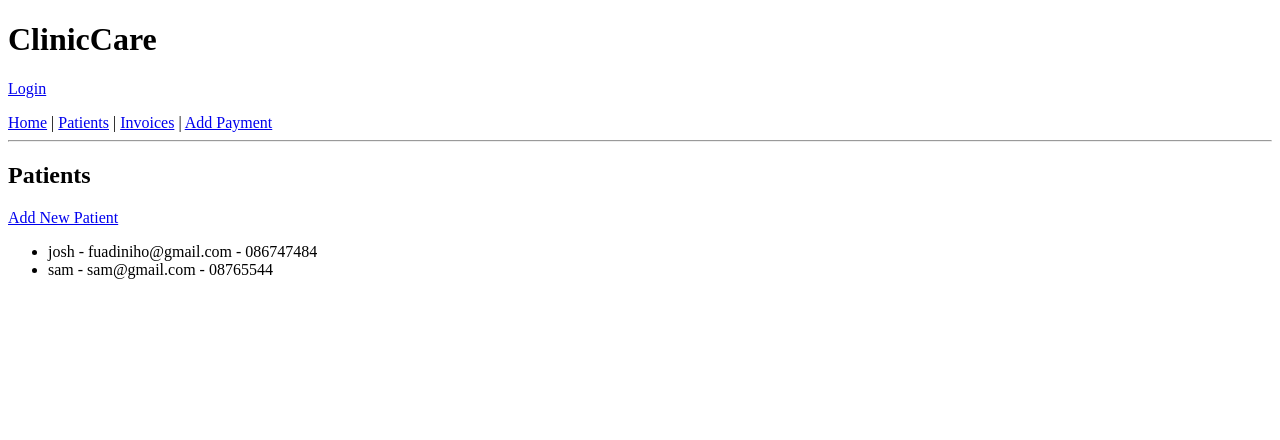
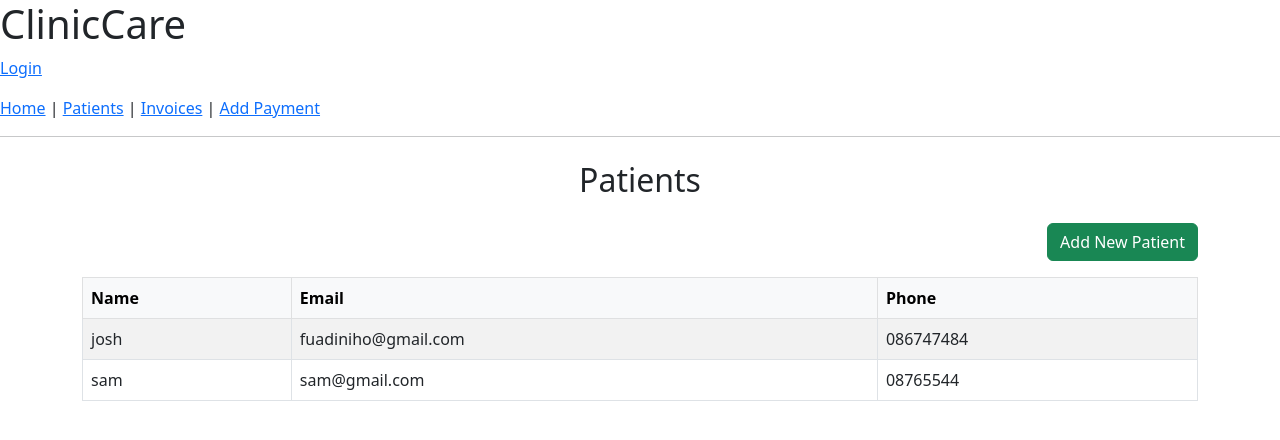
Before and after one commit to B00144121/Health-Invoice, a Django app: page /patients/ in a window 1280 px wide. Shown: the top 440 px of the page. Run offline with Django 5.2, Linux system fonts and the light colour scheme; data comes from the database, SQL or seed files in the repository.

Commit message:
designed the patients.html more and imported bootstrap link in base.html to accept

```diff
--- a/invoices/templates/base.html
+++ b/invoices/templates/base.html
@@ -1,6 +1,8 @@
 <!DOCTYPE html>
 <html lang="en">
 <head>
+    <link href="https://cdn.jsdelivr.net/npm/bootstrap@5.3.0/dist/css/bootstrap.min.css" rel="stylesheet">
+
 
     <title>ClinicCare</title>
 </head>
--- a/invoices/templates/patients.html
+++ b/invoices/templates/patients.html
@@ -1,17 +1,35 @@
 {% extends 'base.html' %}
 
 {% block content %}
-<h2>Patients</h2>
+<div class="container mt-4">
+    <h2 class="text-center mb-4">Patients</h2>
 
-<!-- Add New Patient button -->
-<a href="{% url 'add_patient' %}" class="btn btn-primary">Add New Patient</a>
+    <div class="text-end mb-3">
+        <a href="{% url 'add_patient' %}" class="btn btn-success">Add New Patient</a>
+    </div>
 
-<!-- Patient list -->
-<ul>
-    {% for patient in patients %}
-    <li>{{ patient.name }} - {{ patient.email }} - {{ patient.phone }}</li>
-    {% empty %}
-    <li>No patients found.</li>
-    {% endfor %}
-</ul>
+    {% if patients %}
+    <table class="table table-bordered table-striped">
+        <thead class="table-light">
+        <tr>
+            <th>Name</th>
+            <th>Email</th>
+            <th>Phone</th>
+        </tr>
+        </thead>
+        <tbody>
+        {% for patient in patients %}
+        <tr>
+            <td>{{ patient.name }}</td>
+            <td>{{ patient.email }}</td>
+            <td>{{ patient.phone }}</td>
+        </tr>
+        {% endfor %}
+        </tbody>
+    </table>
+    {% else %}
+    <p class="text-muted">No patients found.</p>
+    {% endif %}
+</div>
+
 {% endblock %}
```
